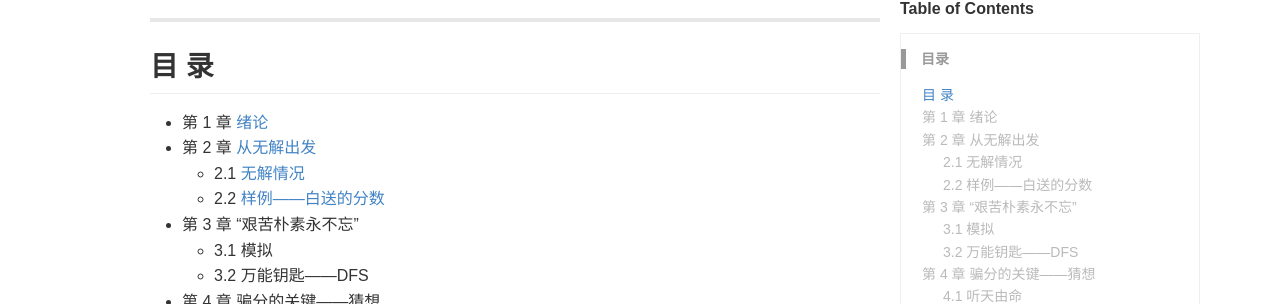
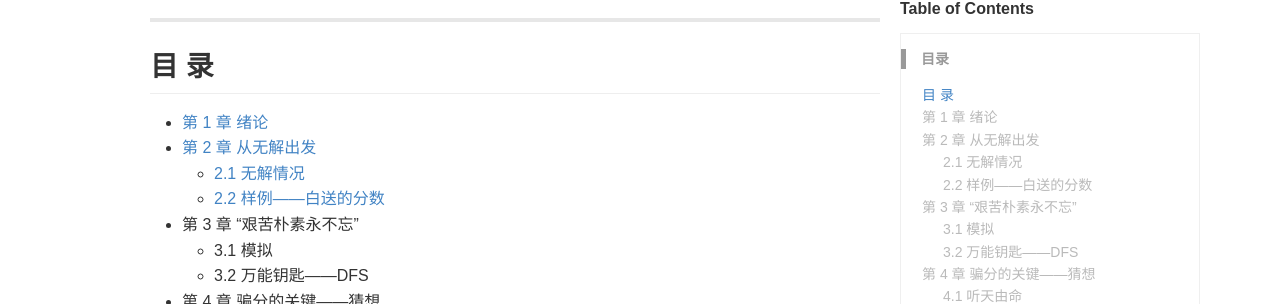
Before and after one commit to Lch2010/blog, a Jekyll site: the page built from _posts/2023-8-11-pianfen-daolun.md, in a window 1280 px wide and 900 px high. Shown: the part 327-631 px from the top of the window. Built offline with Jekyll 4.4.1, drawn with Linux system fonts in a browser that asks for light colours; comment, search, counter and statistics services are not loaded; a style sheet for code colours, icons or effects is not loaded; part of the change alters nothing that is shown.

```diff
--- a/_posts/2023-8-11-pianfen-daolun.md
+++ b/_posts/2023-8-11-pianfen-daolun.md
@@ -16,10 +16,10 @@ keywords:  OI, 骗分, 骗分导论
 
 ## 目 录
 
-- 第 1 章 [绪论](#绪论)
-- 第 2 章 [从无解出发](#从无解出发)
-    - 2.1 [无解情况](#无解情况)
-    - 2.2 [样例——白送的分数](#样例——白送的分数)
+- [第 1 章 绪论](#第 1 章 绪论)
+- [第 2 章 从无解出发](#第 2 章 从无解出发)
+    - [2.1 无解情况](#2.1 无解情况)
+    - [2.2 样例——白送的分数](#2.2 样例——白送的分数)
 - 第 3 章 “艰苦朴素永不忘”
     - 3.1 模拟
     - 3.2 万能钥匙——DFS
```
